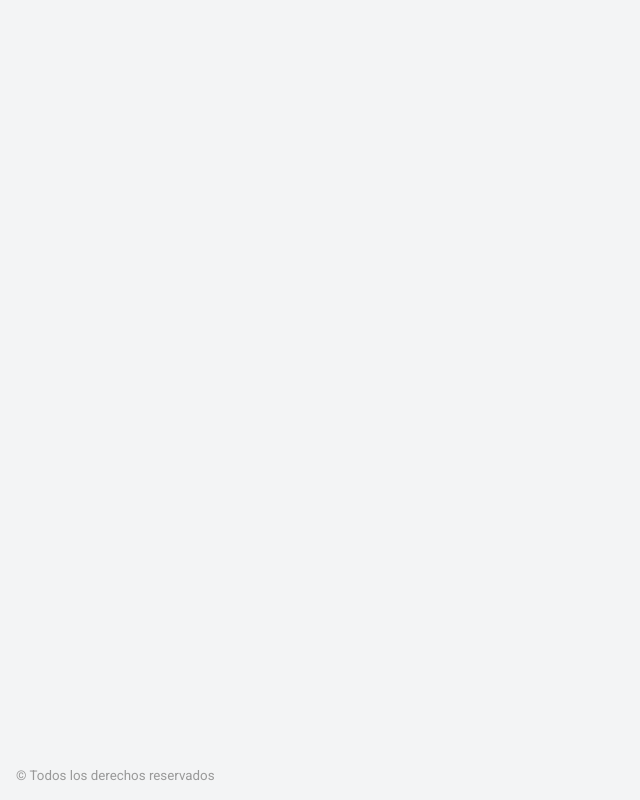
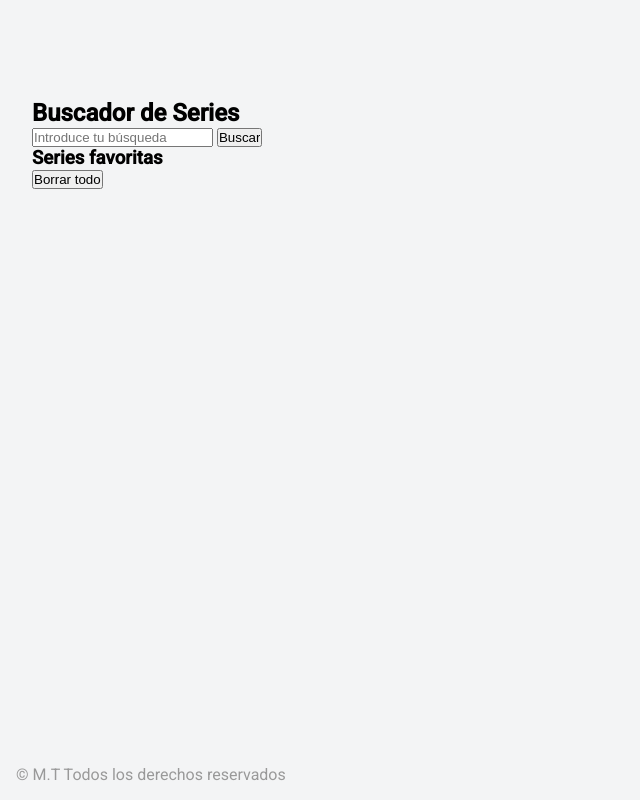
Before and after one commit to Adalab/modulo-2-evaluacion-final-tor3m, a website: page src/html/index.html in a window 1280 px wide. Shown: the whole page, without its empty margins (0-640 px from the left). Drawn offline with nearby package versions, Linux system fonts and the light colour scheme; files that its build step writes are made by us from their sources.

Commit message:
Add structure for index.html

```diff
--- a/src/html/partials/footer.html
+++ b/src/html/partials/footer.html
@@ -1,5 +1,3 @@
 <footer class="page__footer">
-  <small>
-    &copy; Todos los derechos reservados
-  </small>
+  <span class="copyright">&copy; M.T Todos los derechos reservados</span>
 </footer>
--- a/src/html/partials/header.html
+++ b/src/html/partials/header.html
@@ -1,2 +1,3 @@
 <header class="page__header">
+  <div class="logo"><img class="image" src="./img/WhatsApp Image 2021-05-25 at 06.46.56.jpeg" alt=""></div>
 </header>
--- a/src/html/partials/main.html
+++ b/src/html/partials/main.html
@@ -1,3 +1,24 @@
 <main class="page__main">
+  <section>
+    <h1 class="title">Buscador de Series</h1>
+    <form action="">
+      <label for="write"></label>
+      <input class="enterYourSearch js-enter-your-search" type="text" id=write name="write"
+        placeholder="Introduce tu búsqueda">
+      <label for="btn"></label>
+      <input class="btnSearch js-btn-search" type="submit" id=btn name="btn" value="Buscar">
+    </form>
+  </section>
 
+  <div class="series__box">
+
+    <ul class="series__list js-series-list">
+    </ul>
+    <div class="series__favorites-box js-favoritesBox">
+      <h3>Series favoritas</h3>
+      <button onclick="deleteAllFavoriteSeries()">Borrar todo</button>
+      <ul class="series__favorites-list js-favorites-list">
+      </ul>
+    </div>
+  </div>
 </main>
```
